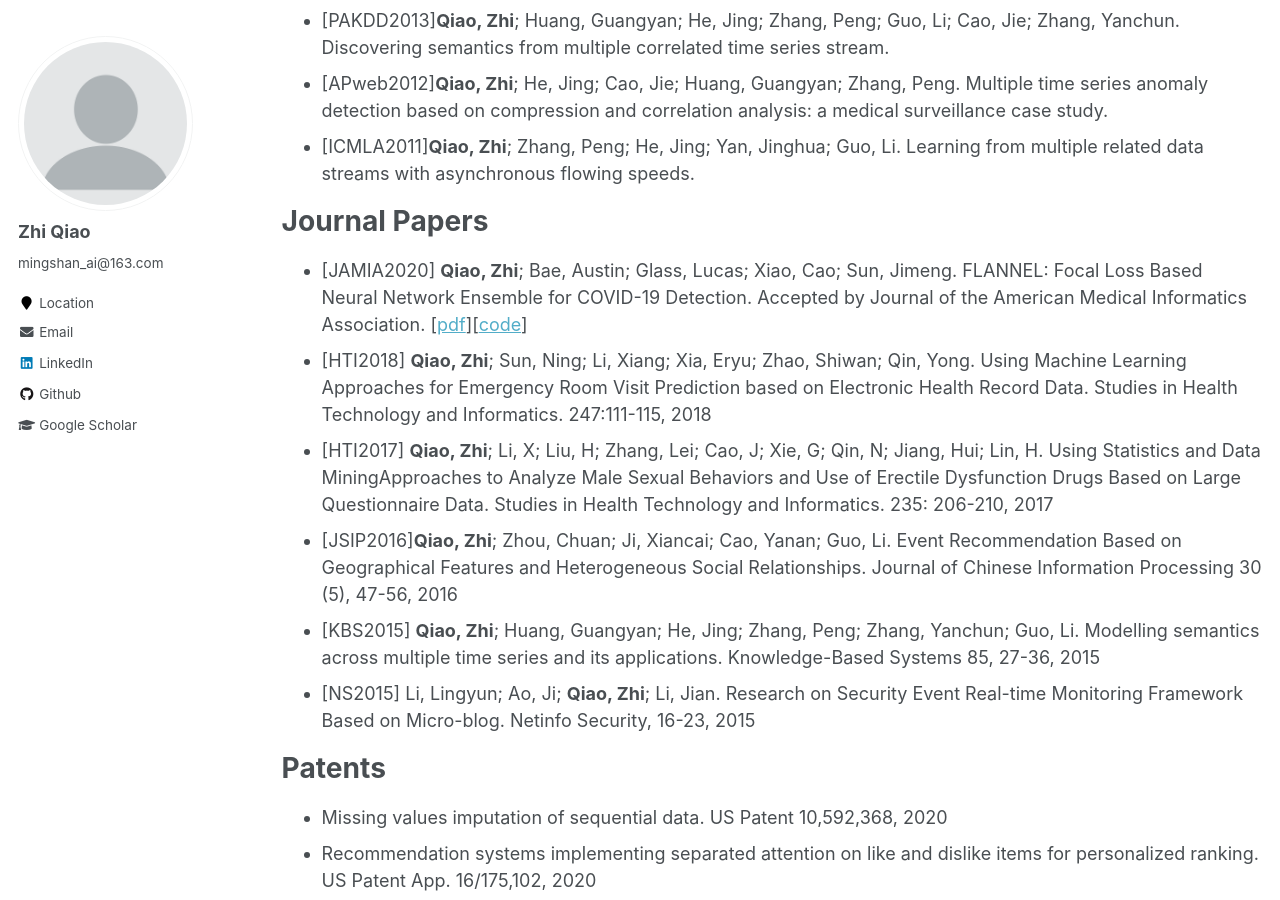
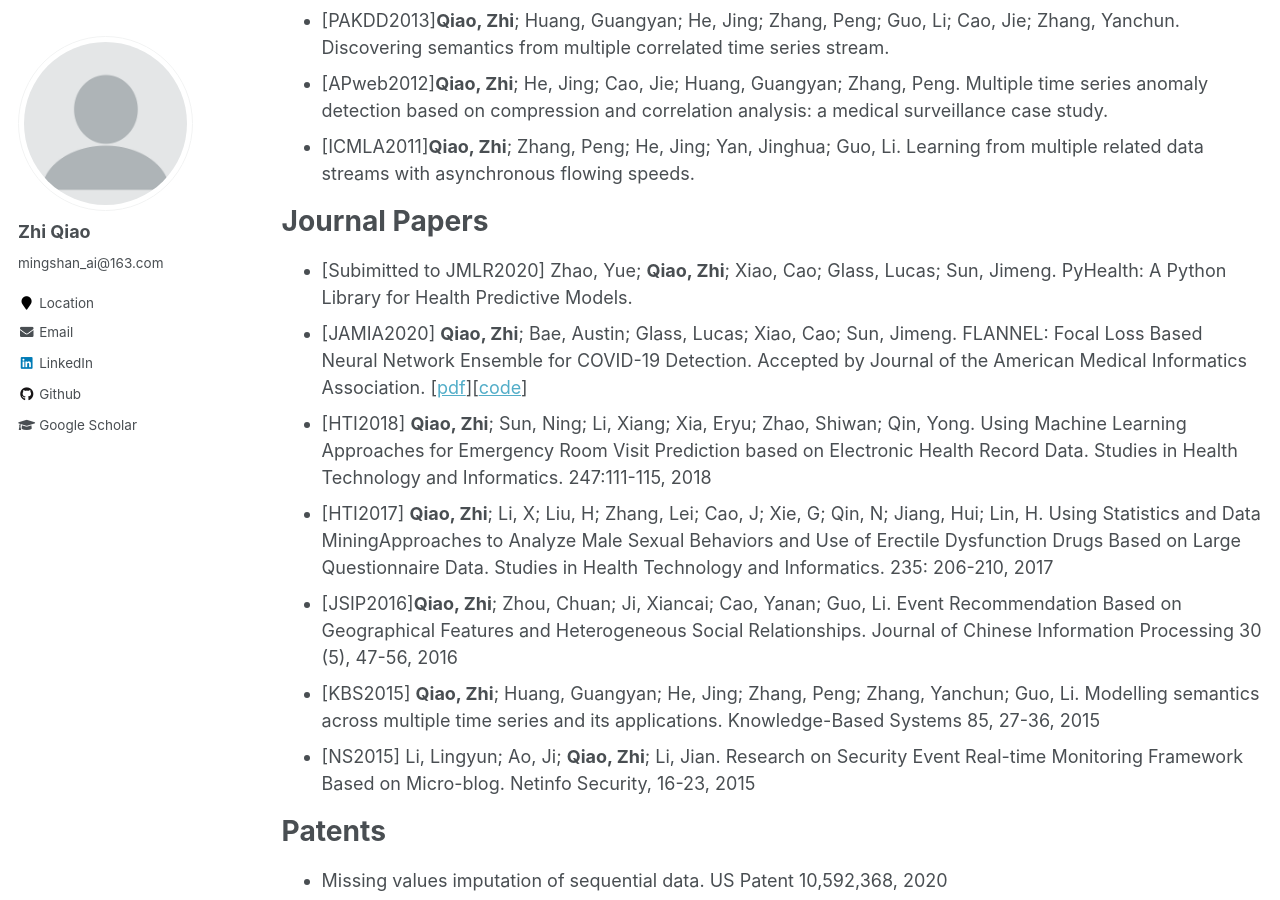
Before and after one commit to qxiaobu/qxiaobu.github.io, a Jekyll site: the page built from _pages/publications.md, in a window 1280 px wide and 900 px high, scrolled down 1303 px. Built offline with Jekyll 4.4.1, drawn with Linux system fonts in a browser that asks for light colours.

Commit message:
Update publications.md

```diff
--- a/_pages/publications.md
+++ b/_pages/publications.md
@@ -41,6 +41,7 @@ Conference Papers
 
 Journal Papers
 ======
+* [Subimitted to JMLR2020] Zhao, Yue; <b>Qiao, Zhi</b>; Xiao, Cao; Glass, Lucas; Sun, Jimeng. PyHealth: A Python Library for Health Predictive Models.
 * [JAMIA2020] <b>Qiao, Zhi</b>; Bae, Austin; Glass, Lucas; Xiao, Cao; Sun, Jimeng. FLANNEL: Focal Loss Based Neural Network Ensemble for COVID-19 Detection. Accepted by Journal of the American Medical Informatics Association. [<a href="https://arxiv.org/abs/2010.16039">pdf</a>][<a href="https://github.com/qxiaobu/FLANNEL">code</a>]
 * [HTI2018] <b>Qiao, Zhi</b>; Sun, Ning; Li, Xiang; Xia, Eryu; Zhao, Shiwan; Qin, Yong. Using Machine Learning Approaches for Emergency Room Visit Prediction based on Electronic Health Record Data. Studies in Health Technology and Informatics. 247:111-115, 2018
 * [HTI2017] <b>Qiao, Zhi</b>; Li, X; Liu, H; Zhang, Lei; Cao, J; Xie, G; Qin, N; Jiang, Hui; Lin, H. Using Statistics and Data MiningApproaches to Analyze Male Sexual Behaviors and Use of Erectile Dysfunction Drugs Based on Large Questionnaire Data. Studies in Health Technology and Informatics. 235: 206-210, 2017
```
